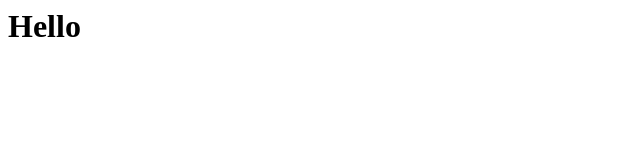
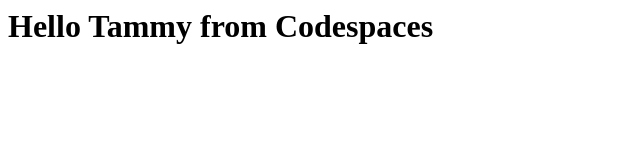
Before and after one commit to tammybaudisch/skills-code-with-codespaces, a plain HTML site: page index.html in a window 1280 px wide. Shown: the whole page, without its empty margins (0-640 px from the left). Drawn offline with Linux system fonts and the light colour scheme.

Commit message:
Adding hello from the codespace!

```diff
--- a/index.html
+++ b/index.html
@@ -1,3 +1,3 @@
 <html>
-  <h1>Hello</h1>
+  <h1>Hello Tammy from Codespaces</h1>
 </html>
```
